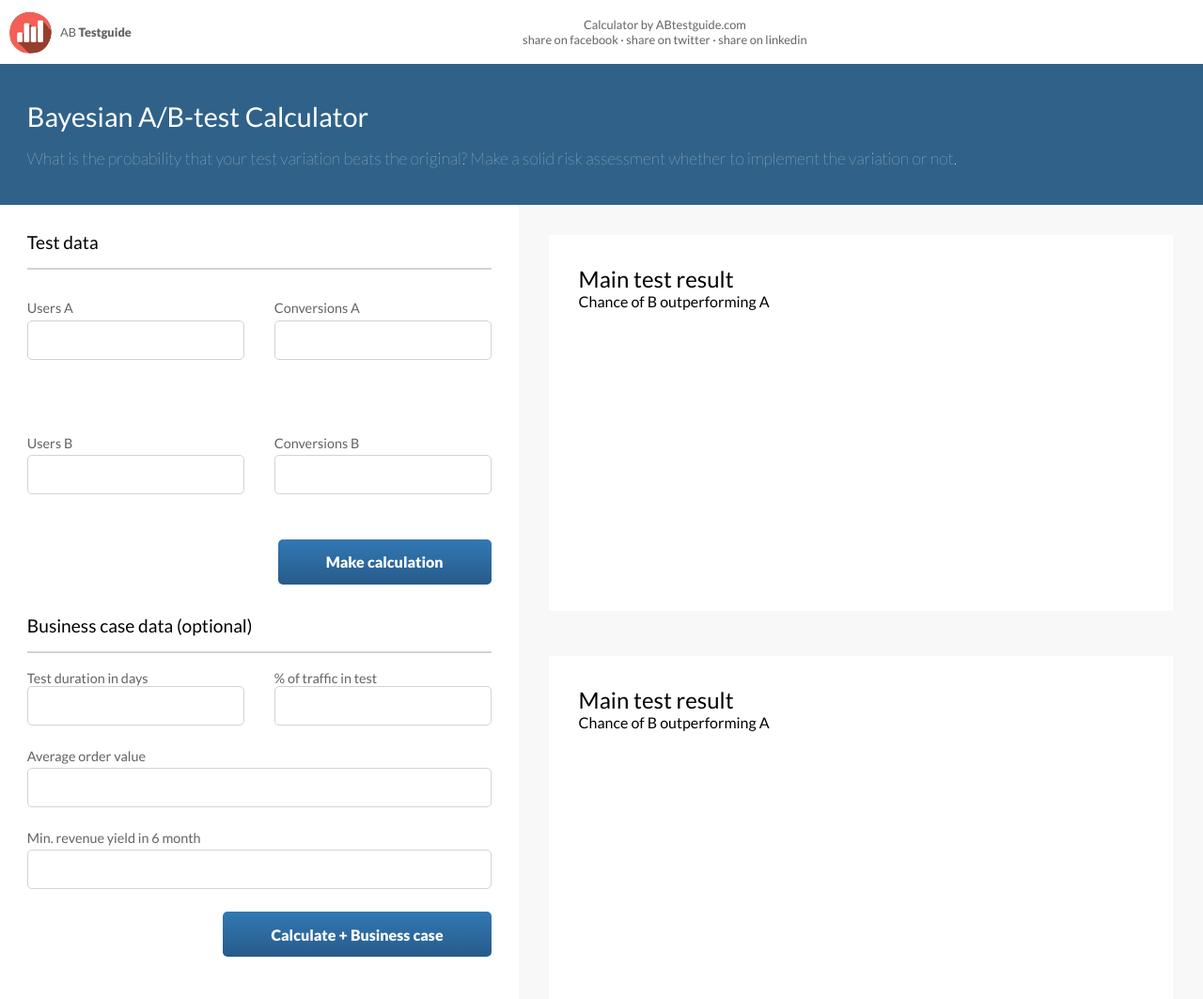
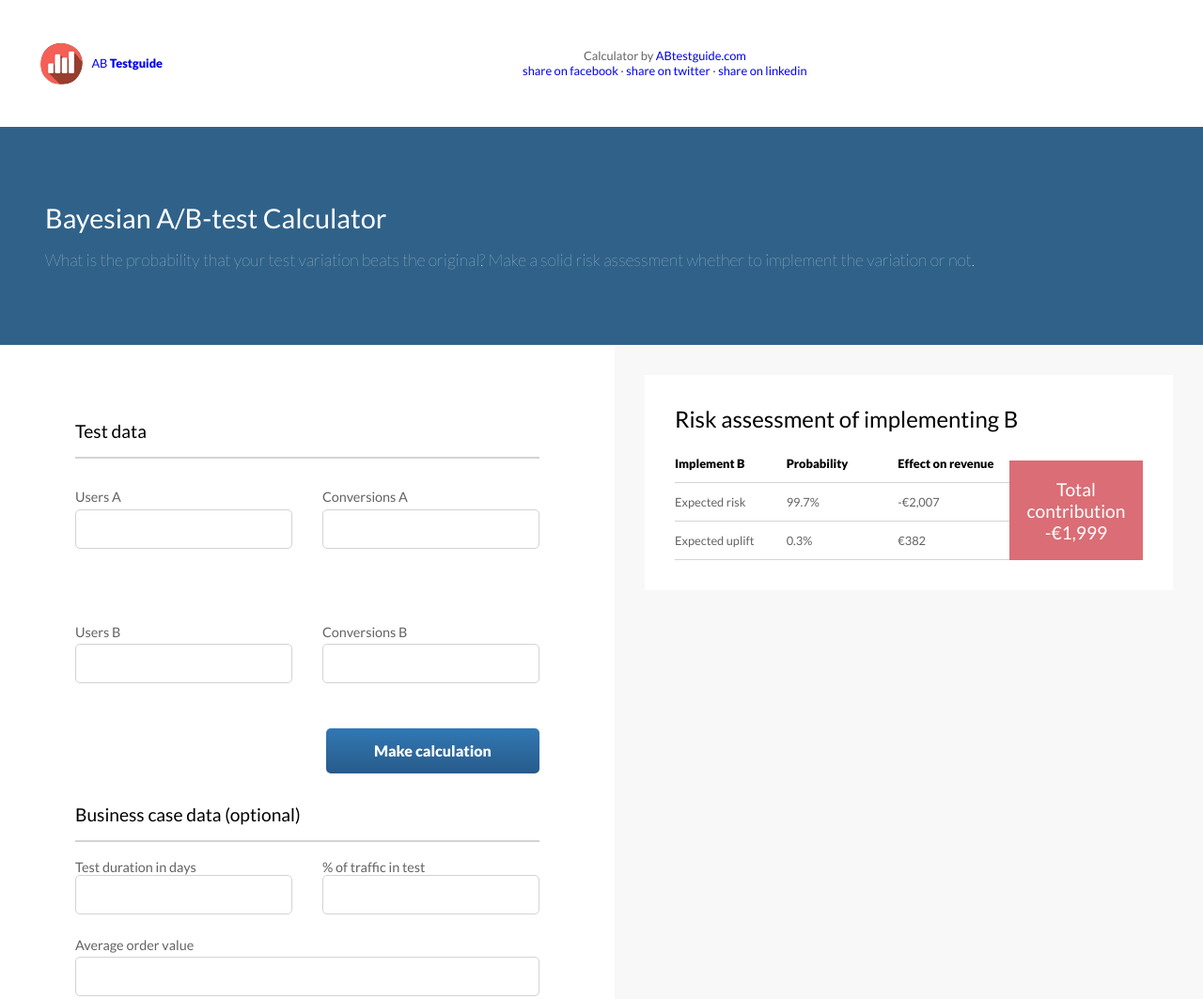
Before and after one commit to Petersonvaladao/AB-test-tool, a plain HTML site: page index.html in a window 1280 px wide. Shown: the top 1063 px of the page at 94% size. Drawn offline with Linux system fonts and the light colour scheme.

Commit message:
card adjustment

```diff
--- a/index.html
+++ b/index.html
@@ -14,12 +14,14 @@
 
 <body>
   <nav class="nav-bar">
-    <div class="logo">
-      <img src="assets/logo-icon.png" alt="logo">
-      <span>AB <span class="logo-title">Testguide</span></span>
-    </div>
+    <a href="#">
+      <div class="logo">
+        <img src="assets/logo-icon.png" alt="logo">
+        <span>AB <span class="logo-title">Testguide</span></span>
+      </div>
+    </a>
     <div class="nav-text">
-      <p>Calculator by ABtestguide.com <br> share on facebook · share on twitter · share on linkedin</p>
+      <p>Calculator by <a href="#">ABtestguide.com</a> <br> <a href="#">share on facebook</a> · <a href="#">share on twitter</a> · <a href="#">share on linkedin</a></p>
     </div>
   </nav>
 
@@ -88,15 +90,32 @@
 
 
     <div class="graph-area">
-      <div class="graph-main-test">
-        <h2>Main test result</h2>
-        <p>Chance of B outperforming A</p>
+      <div class="graph-card">
+        <h2>Risk assessment of implementing B</h2>
+        <div class="card-table">
+          <div>
+            <h3>Implement B</h3>
+            <p>Expected risk</p>
+            <p>Expected uplift</p>
+          </div>
+          <div>
+            <h3>Probability</h3>
+            <p>99.7%</p>
+            <p>0.3%</p>
+          </div>
+          <div>
+            <h3>Effect on revenue</h3>
+            <p>-€2,007</p>
+            <p>€382</p>
+          </div>
+          <div class="card-result">
+            <h2>Total contribution</h2>
+            <h2>-€1,999</h2>
+          </div>
+        </div>
       </div>
 
-      <div class="graph-main-test">
-        <h2>Main test result</h2>
-        <p>Chance of B outperforming A</p>
-      </div>
+
     </div>
   </main>
 
--- a/style.css
+++ b/style.css
@@ -4,6 +4,14 @@
   margin: 0;
   padding: 0;
   box-sizing: border-box;
+}
+
+a {
+  text-decoration: none;
+}
+
+a:visited {
+  color: black;
 }
 
 .btn {
@@ -24,7 +32,7 @@
   align-items: center;
   color: #636363;
   font-size: .8rem;
-  padding: .4em;
+  padding: 3em;
 }
 
 .logo {
@@ -45,7 +53,7 @@
 .main-text-container{
   color: #fff;
   background-color: #306289;
-  padding: 2.4em 1.8em;
+  padding: 5em 3em;
 }
 
 .main-title {
@@ -61,10 +69,11 @@
 main {
   display: grid;
   grid-template-columns: 1fr 2fr;
+
 }
 
 .user-input {
-  padding: 1.8em;
+  padding: 5em;
   display: flex;
   flex-direction: column;
 }
@@ -112,11 +121,39 @@ label {
   padding: 2em;
 }
 
-.graph-main-test {
+.graph-card {
   padding: 2em;
   background-color: #fff;
-  min-height: 400px; /* test */
-  margin-bottom: 3em;  /* test */
+}
+
+.card-table {
+  display: grid;
+  grid-template-columns: 1fr 1fr 1fr 1fr;
+}
+
+.card-table h3 {
+  font-size: .8rem;
+  line-height: 2.5rem;
+
+  font-weight: bold;
+  margin-top: 1em;
+  border-bottom: 1px solid lightgray;
+}
+
+.card-table p {
+  font-size: .8rem;
+  line-height: 2.5rem;
+  color: #636363;
+  border-bottom: 1px solid lightgray;
+}
+
+.card-result {
+  color: #fff;
+  background-color: #DA6D75;
+  text-align: center;
+  font-size: 0.8rem;
+  padding: 1.45em;
+  align-self: flex-end;
 }
 
 footer {
```
